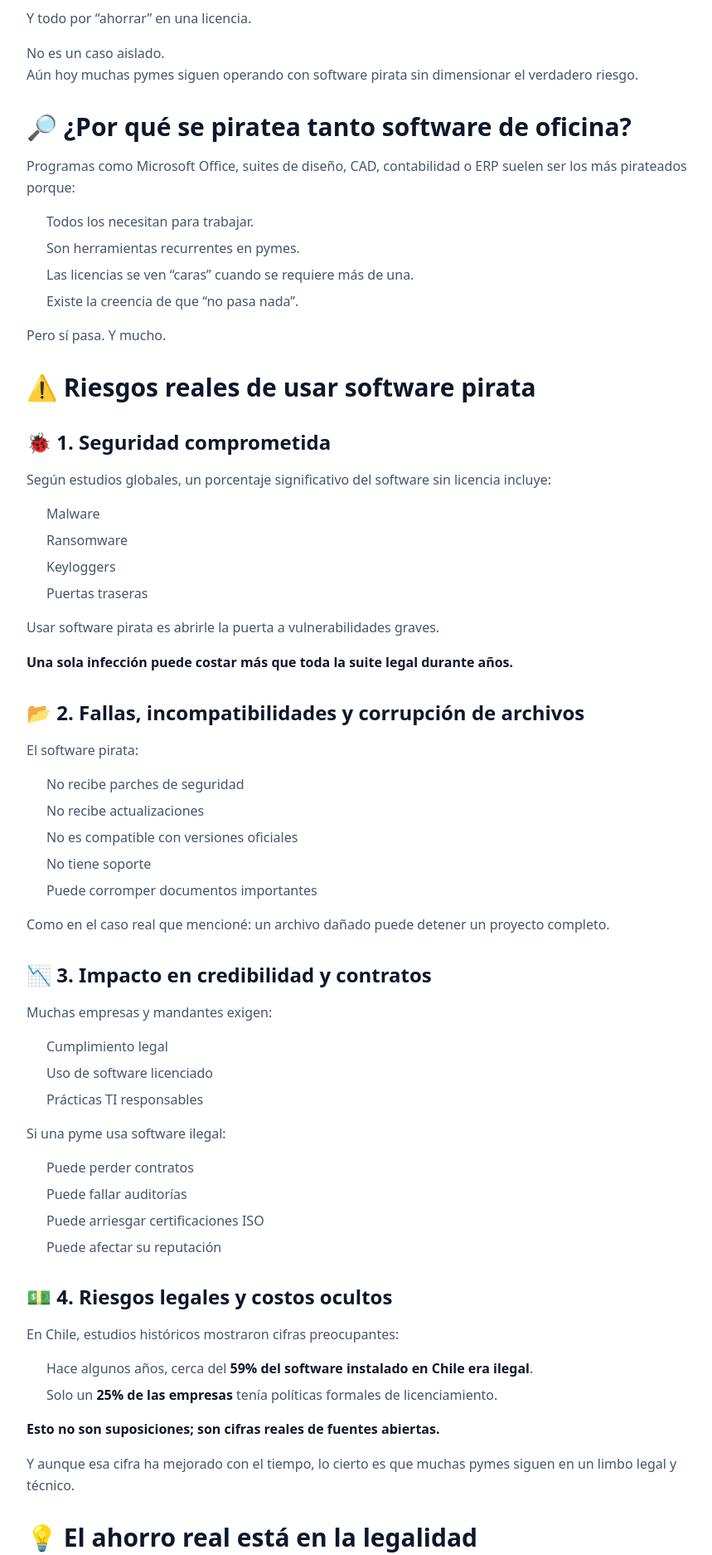
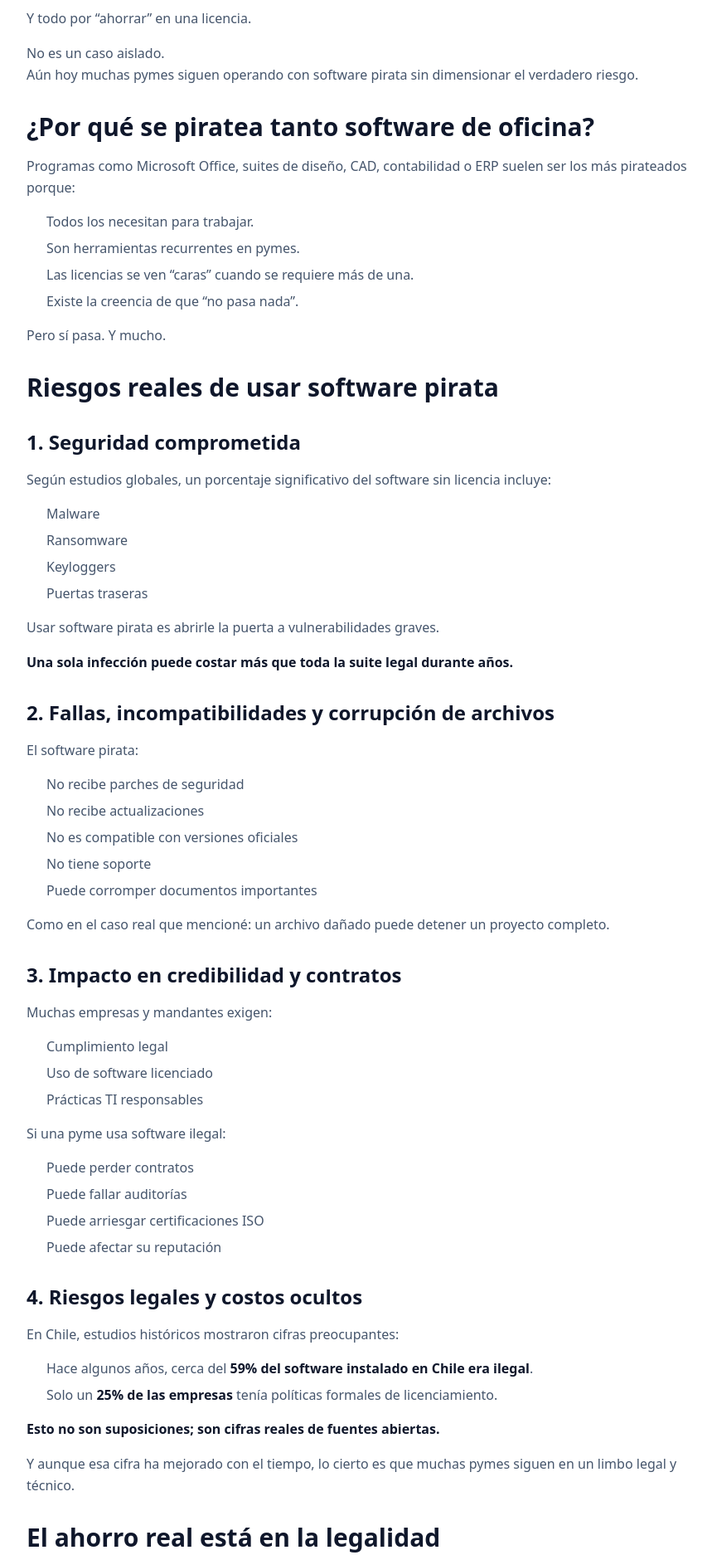
Before and after one commit to pnavarretedev/web-impulsotecnologico, an Astro site: page /blog/software-pirata-2025 in a window 1280 px wide. Shown: the part 1800-3674 px from the top of the page at 83% size, without its empty margins (192-1051 px from the left). Built offline with nearby package versions, Linux system fonts and the light colour scheme; Astro itself is replaced by a stand-in of ours; no server answers.

Commit message:
blog: nueva entrada

```diff
--- a/src/content/blog/software-pirata-2025.md
+++ b/src/content/blog/software-pirata-2025.md
@@ -20,7 +20,7 @@ La realidad aparece después… y golpea más fuerte de lo que muchos imaginan.
 
 
 
-# 🚨 Una empresa perdió un mes de trabajo por usar Office pirata
+# Una empresa perdió un mes de trabajo por usar Office pirata
 
 Hace un tiempo asesoré a una pyme que trabajaba con una versión “alternativa” de Office.
 Todo iba bien… hasta que un día, un archivo crítico simplemente **no abrió más**.
@@ -39,7 +39,7 @@ Aún hoy muchas pymes siguen operando con software pirata sin dimensionar el ver
 
 
 
-# 🔎 ¿Por qué se piratea tanto software de oficina?
+# ¿Por qué se piratea tanto software de oficina?
 
 Programas como Microsoft Office, suites de diseño, CAD, contabilidad o ERP suelen ser los más pirateados porque:
 
@@ -52,9 +52,9 @@ Pero sí pasa. Y mucho.
 
 
 
-# ⚠️ Riesgos reales de usar software pirata
+# Riesgos reales de usar software pirata
 
-## 🐞 1. Seguridad comprometida
+## 1. Seguridad comprometida
 
 Según estudios globales, un porcentaje significativo del software sin licencia incluye:
 
@@ -69,7 +69,7 @@ Usar software pirata es abrirle la puerta a vulnerabilidades graves.
 
 
 
-## 📂 2. Fallas, incompatibilidades y corrupción de archivos
+## 2. Fallas, incompatibilidades y corrupción de archivos
 
 El software pirata:
 
@@ -83,7 +83,7 @@ Como en el caso real que mencioné: un archivo dañado puede detener un proyecto
 
 
 
-## 📉 3. Impacto en credibilidad y contratos
+## 3. Impacto en credibilidad y contratos
 
 Muchas empresas y mandantes exigen:
 
@@ -100,7 +100,7 @@ Si una pyme usa software ilegal:
 
 
 
-## 💵 4. Riesgos legales y costos ocultos
+## 4. Riesgos legales y costos ocultos
 
 En Chile, estudios históricos mostraron cifras preocupantes:
 
@@ -113,7 +113,7 @@ Y aunque esa cifra ha mejorado con el tiempo, lo cierto es que muchas pymes sigu
 
 
 
-# 💡 El ahorro real está en la legalidad
+# El ahorro real está en la legalidad
 
 La pregunta correcta no es:
 
@@ -136,7 +136,7 @@ Pero sí hay empresas que han perdido clientes y proyectos por usar software ile
 
 
 
-# 📚 Fuentes consultadas
+# Fuentes consultadas
 
 > Todas las fuentes mencionadas son reales, públicas y verificables.
 
@@ -148,7 +148,7 @@ Pero sí hay empresas que han perdido clientes y proyectos por usar software ile
 
 
 
-# 🎯 Reflexión final
+# Reflexión final
 
 La tecnología no es solo una herramienta.
 Es continuidad operativa, seguridad y credibilidad.
```
